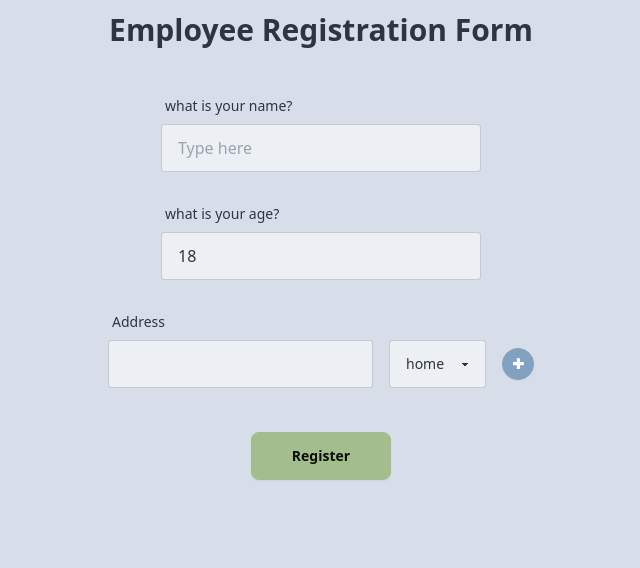
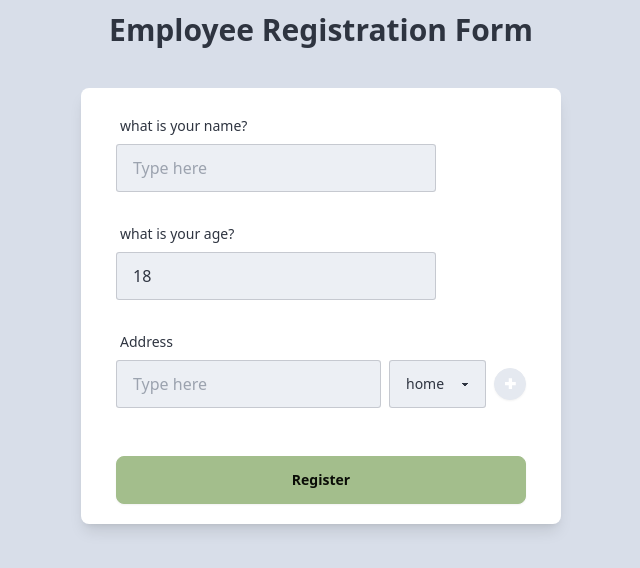
Before and after one commit to vishalbrdr/employee-reg-form, a React (Vite) app: page / in a window 1280 px wide. Shown: the top 568 px of the page, without its empty margins (319-959 px from the left). Built offline with nearby package versions, Linux system fonts and the light colour scheme.

Commit message:
reusable components and documentation

```diff
--- a/src/App.tsx
+++ b/src/App.tsx
@@ -3,6 +3,7 @@ import { useForm, SubmitHandler } from "react-hook-form";
 import { EmployeeFormSchema, EmployeeForm } from "./schema/Employee";
 import TextInput from "./components/TextInput";
 import TextInputArray from "./components/TextInputArray";
+import { PrimaryBtn } from "./components/Button";
 
 function App() {
   const {
@@ -10,6 +11,7 @@ function App() {
     formState: { errors },
     control,
     handleSubmit,
+    reset,
   } = useForm<EmployeeForm>({
     resolver: yupResolver(EmployeeFormSchema),
     defaultValues: {
@@ -21,34 +23,38 @@ function App() {
 
   const onSubmit: SubmitHandler<EmployeeForm> = (data) => {
     console.log(data);
+    reset();
   };
 
   return (
-    <div data-theme="nord" className="bg-base-300 h-dvh text-center p-3">
+    <div
+      data-theme="nord"
+      className="bg-base-300 h-dvh flex flex-col items-center text-center p-3"
+    >
       <h1 className="text-3xl font-bold">Employee Registration Form</h1>
       <form
         onSubmit={handleSubmit(onSubmit)}
-        className="grid place-items-center mt-10"
+        className="grid justify-center mt-10 w-[30rem] bg-white py-5 rounded-lg shadow-lg"
       >
         <TextInput
           label="what is your name?"
-          name="name"
           error={errors.name?.message}
-          register={register}
+          register={{ ...register("name") }}
         />
         <TextInput
           label="what is your age?"
-          name="age"
           type="number"
           error={errors.age?.message}
+          register={{ ...register("age") }}
+        />
+        <TextInputArray
+          control={control}
           register={register}
+          error={errors.addresses?.message}
         />
-
-        <TextInputArray control={control} register={register} />
-
-        <button type="submit" className="btn mt-5 rounded-lg px-10 btn-success">
+        <PrimaryBtn variant="success" type="submit">
           Register
-        </button>
+        </PrimaryBtn>
       </form>
     </div>
   );
--- /dev/null
+++ b/src/components/Button/PrimaryBtn.tsx
@@ -0,0 +1,28 @@
+type PrimaryBtnProps = {
+  children: React.ReactNode;
+  type?: "submit" | "reset" | "button";
+  variant?: "success" | "error";
+  className?: string;
+  onClick?: () => void;
+};
+
+function PrimaryBtn({
+  children,
+  type,
+  variant,
+  className,
+  onClick,
+}: PrimaryBtnProps) {
+  const classNames =
+    `btn rounded-lg px-10 ${
+      variant === "success" ? "btn-success" : "btn-error"
+    }` + (className ? ` ${className}` : "");
+
+  return (
+    <button type={type || "button"} className={classNames} onClick={onClick}>
+      {children}
+    </button>
+  );
+}
+
+export { PrimaryBtn };
--- /dev/null
+++ b/src/components/Button/SecondaryBtn.tsx
@@ -0,0 +1,20 @@
+type SecondaryBtnProps = {
+  children: React.ReactNode;
+  type?: "submit" | "reset" | "button";
+  variant?: "success" | "error";
+  className?: string;
+  onClick?: () => void;
+};
+
+function SecondaryBtn({ onClick, children, type, variant }: SecondaryBtnProps) {
+  const classNames = `btn text-white btn-circle btn-sm mt-2 btn-${
+    variant || "secondary"
+  }`;
+  return (
+    <button type={type || "button"} className={classNames} onClick={onClick}>
+      {children}
+    </button>
+  );
+}
+
+export { SecondaryBtn };
--- /dev/null
+++ b/src/components/Button/index.tsx
@@ -0,0 +1,2 @@
+export { PrimaryBtn } from "./PrimaryBtn";
+export { SecondaryBtn } from "./SecondaryBtn";
--- /dev/null
+++ b/src/components/Select.tsx
@@ -0,0 +1,22 @@
+import { UseFormRegisterReturn } from "react-hook-form";
+
+type SelectProps = {
+  register: UseFormRegisterReturn;
+  data: string[];
+};
+
+function Select({ register, data }: SelectProps) {
+  return (
+    <select className="select select-bordered max-w-xs" {...register}>
+      {data.map((item) => {
+        return (
+          <option key={item} value={item}>
+            {item}
+          </option>
+        );
+      })}
+    </select>
+  );
+}
+
+export { Select };
--- a/src/components/TextInput.tsx
+++ b/src/components/TextInput.tsx
@@ -1,32 +1,34 @@
-import { UseFormRegister } from "react-hook-form";
-import { EmployeeForm } from "../schema/Employee";
+import { UseFormRegisterReturn } from "react-hook-form";
 
 type TextInputProps = {
-  register: UseFormRegister<EmployeeForm>;
-  label: string;
-  name: "name" | "age";
+  register: UseFormRegisterReturn;
+  label?: string;
   error?: string;
   type?: string;
+  placeholder?: string;
 };
 
 function TextInput({
   register,
   label,
-  name,
   error,
-  type = "text",
+  type,
+  placeholder,
 }: TextInputProps) {
   return (
     <label className="form-control w-full max-w-xs">
-      <div className="label">
-        <span className="label-text">{label}</span>
-      </div>
+      {/* label of the forminput */}
+      {label && (
+        <div className="label">
+          <span className="label-text">{label}</span>
+        </div>
+      )}
       <input
-        type={type}
-        placeholder="Type here"
-        {...register(name)}
-        className={`input input-bordered outer w-full max-w-xs ${
-          error && "border-error"
+        type={type || "text"}
+        placeholder={placeholder || "Type here"}
+        {...register}
+        className={`input input-bordered w-full max-w-xs ${
+          error && "input-error"
         }`}
       />
       <div className="label h-6">
--- a/src/components/TextInputArray.tsx
+++ b/src/components/TextInputArray.tsx
@@ -1,5 +1,8 @@
 import { Control, useFieldArray, UseFormRegister } from "react-hook-form";
 import { EmployeeForm } from "../schema/Employee";
+import { SecondaryBtn } from "./Button";
+import TextInput from "./TextInput";
+import { Select } from "./Select";
 
 type TextInputArrayProps = {
   control: Control<EmployeeForm>;
@@ -19,20 +22,18 @@ function TextInputArray({ control, register, error }: TextInputArrayProps) {
         <span className="label-text">Address</span>
       </div>
       <div className="flex gap-4">
-        <ul className="grid gap-4">
+        <ul className="grid">
           {fields.map((item, index) => {
             return (
-              <li key={item.id} className="flex gap-4 items-start">
+              <li key={item.id} className="flex gap-2 items-start">
                 <div>
-                  <input
-                    className={`input input-bordered souter max-w-xs ${
-                      error && "border-error"
-                    }`}
-                    {...register(`addresses.${index}.address`, {
-                      required: true,
-                    })}
+                  <TextInput
+                    register={{
+                      ...register(`addresses.${index}.address`),
+                    }}
+                    error={error}
                   />
-                  <div className="label h-6">
+                  <div className="label min-h-6">
                     {error && (
                       <span className="label-text-alt text-error">
                         {"Address is required"}
@@ -40,29 +41,22 @@ function TextInputArray({ control, register, error }: TextInputArrayProps) {
                     )}
                   </div>
                 </div>
-                <select
-                  className="select select-bordered max-w-xs"
-                  {...register(`addresses.${index}.type`)}
-                >
-                  <option value="home">home</option>
-                  <option value="work">work</option>
-                </select>
+                <Select
+                  register={{ ...register(`addresses.${index}.type`) }}
+                  data={["home", "work"]}
+                />
                 {index > 0 ? (
-                  <button
-                    type="button"
-                    className="btn text-white btn-circle btn-error btn-sm mt-2"
-                    onClick={() => remove(index)}
-                  >
-                    &#10005;
-                  </button>
+                  // render remove button if there is more than one address
+                  <SecondaryBtn variant="error" onClick={() => remove(index)}>
+                    &#10005; {/* unicode for cross */}
+                  </SecondaryBtn>
                 ) : (
-                  <button
-                    type="button"
-                    className="btn btn-secondary btn-circle text-white btn-sm mt-2"
+                  // render add button if its the first address
+                  <SecondaryBtn
                     onClick={() => append({ address: "", type: "home" })}
                   >
-                    &#10010;
-                  </button>
+                    &#10010; {/* unicode for plus */}
+                  </SecondaryBtn>
                 )}
               </li>
             );
--- a/src/schema/Employee.ts
+++ b/src/schema/Employee.ts
@@ -6,8 +6,7 @@ export const EmployeeFormSchema = yup.object().shape({
     .array()
     .of(
       yup
-        .object()
-        .shape({
+        .object({
           address: yup.string().required(),
           type: yup.string().oneOf(["home", "work"]).required(),
         })
```
Also changed, not shown: 1 other file (tests, documents, lock files or other folders).
